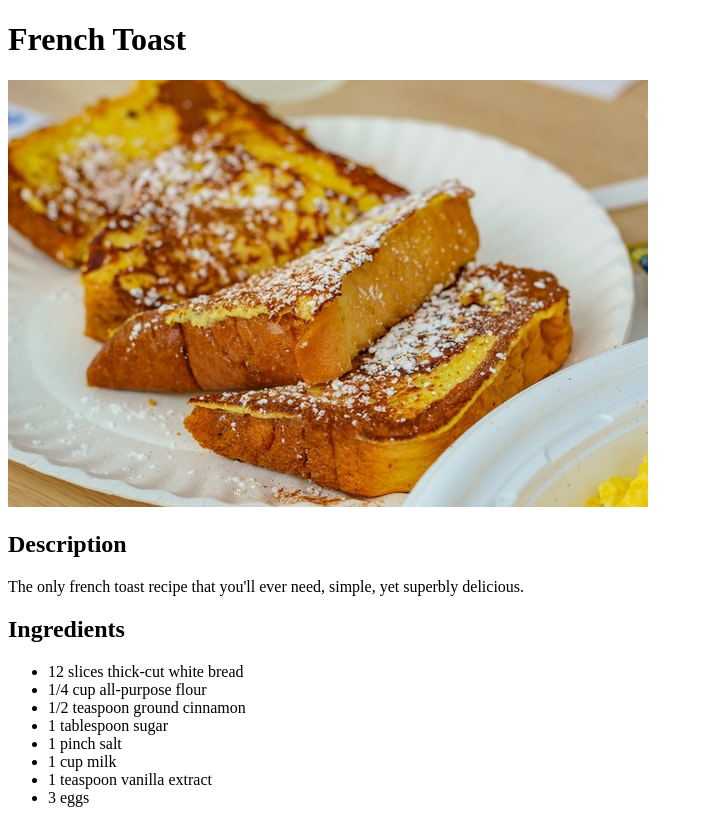
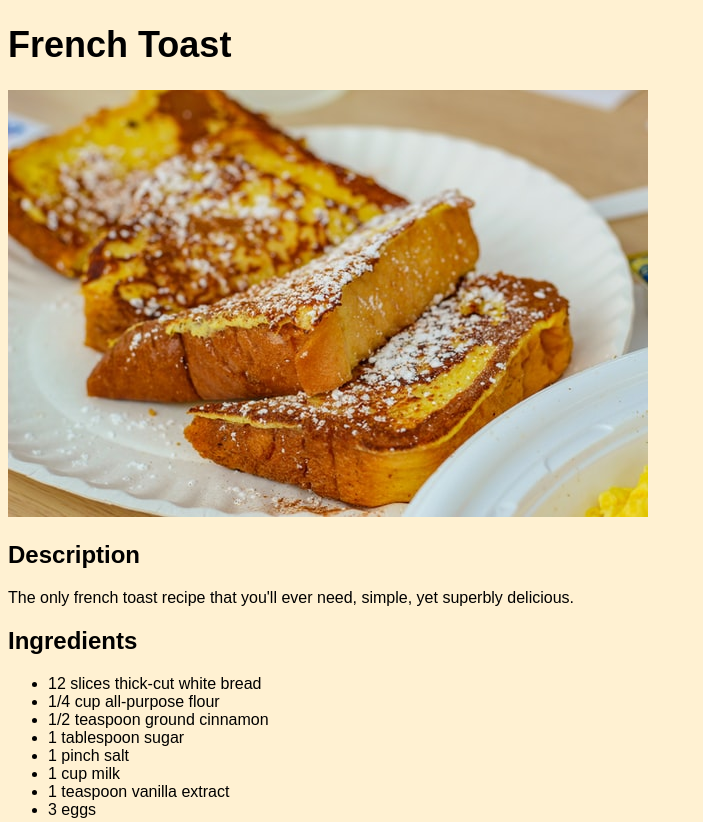
Before and after one commit to andyhyun/odin-recipes, a plain HTML site: page recipes/french-toast.html in a window 1280 px wide. Shown: the top 822 px of the page, without its empty margins (0-703 px from the left). Drawn offline with Linux system fonts and the light colour scheme.

Commit message:
Added some preliminary styling

```diff
--- a/recipes/french-toast.html
+++ b/recipes/french-toast.html
@@ -3,6 +3,7 @@
   <head>
     <meta charset="utf-8">
     <title>French Toast Recipe</title>
+    <link rel="stylesheet" href="../style.css">
   </head>
   <body>
     <h1>French Toast</h1>
--- /dev/null
+++ b/style.css
@@ -0,0 +1,8 @@
+body {
+  background-color: #fff1d2;
+  font-family: Arial, Helvetica, sans-serif;
+}
+
+h1 {
+  font-size: 36px;
+}
```
Also changed, not shown: index.html (+1 -0 lines), recipes/pancake.html (+1 -0 lines), recipes/waffle.html (+1 -0 lines).
